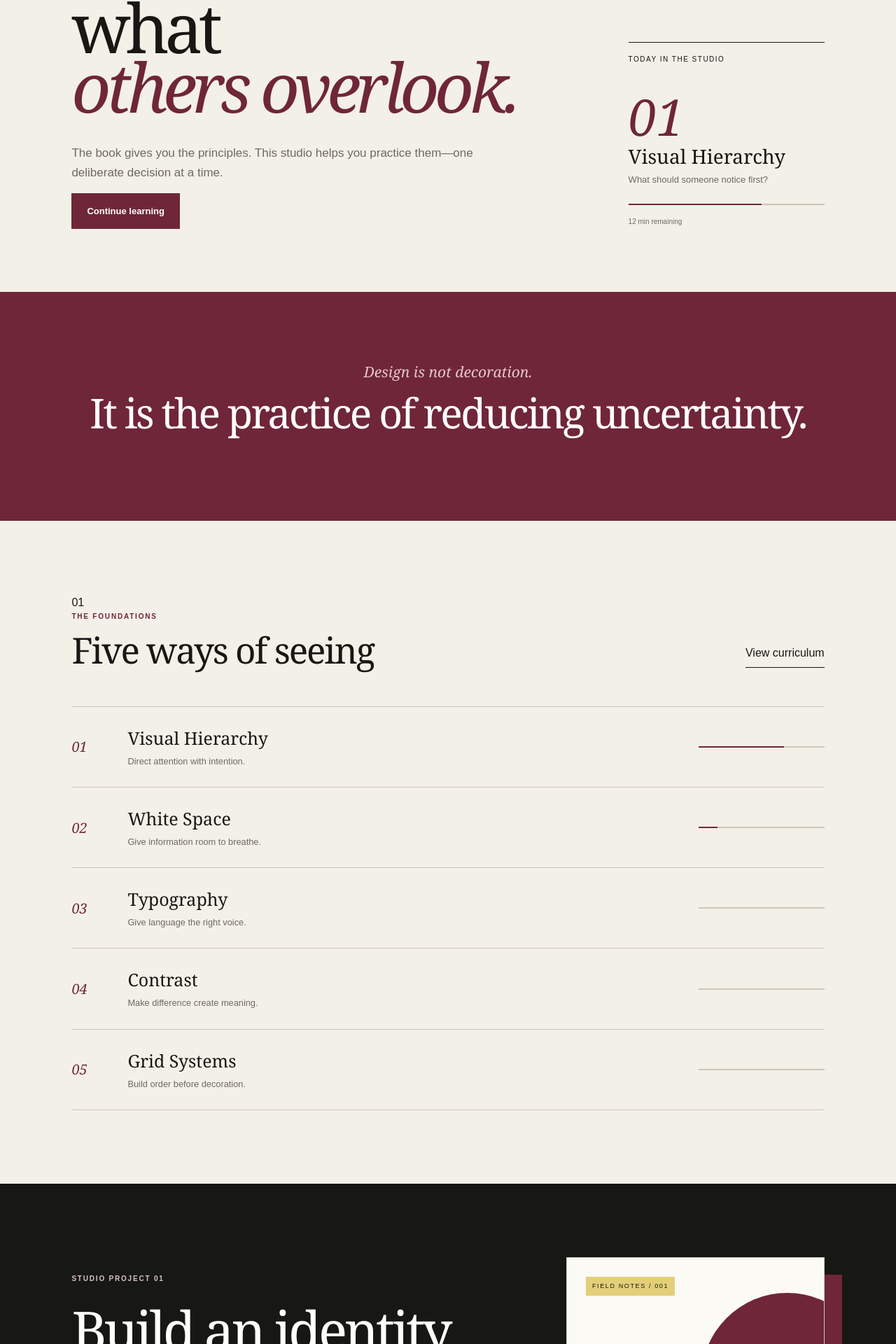
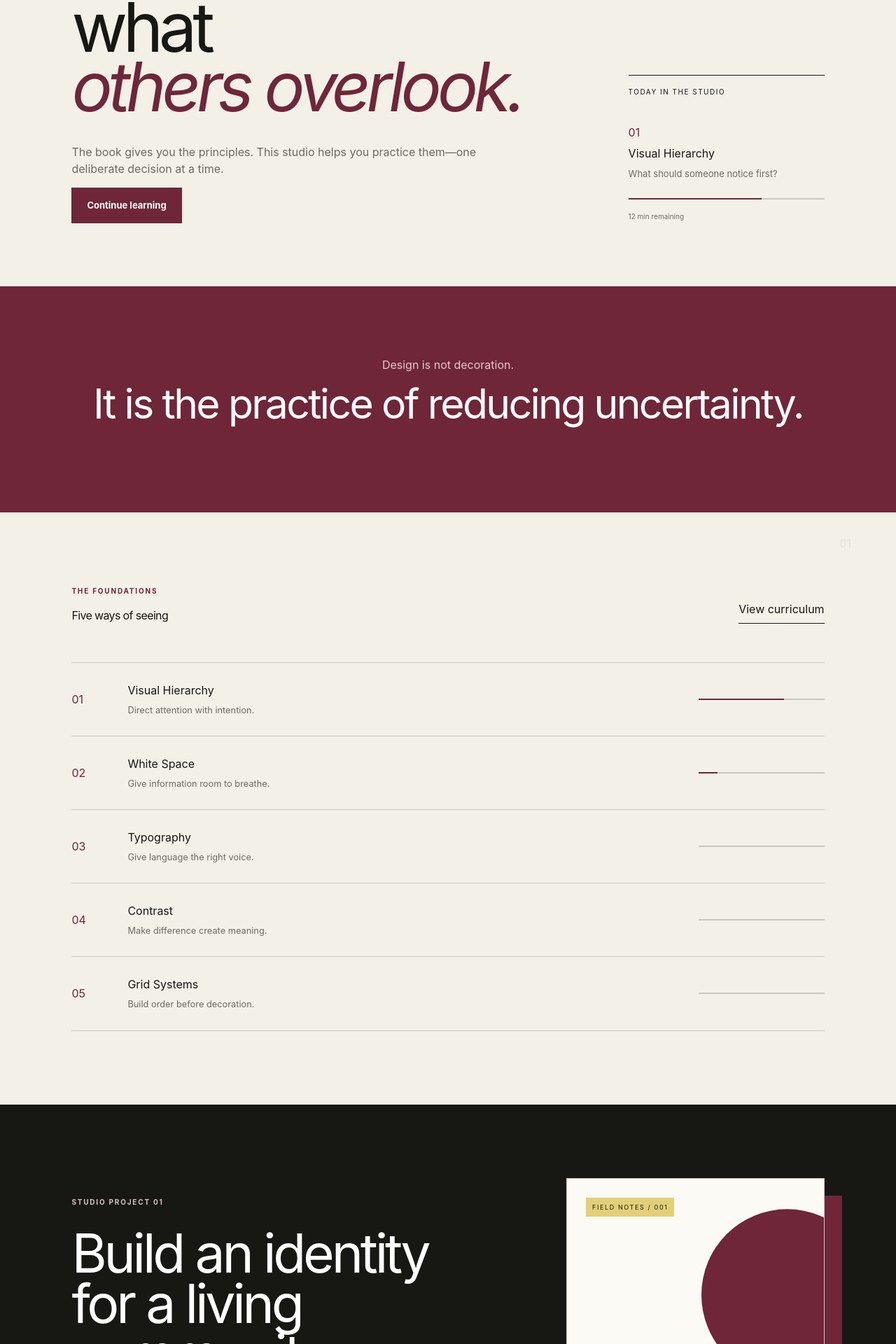
Before and after one commit to aiyannaworks-works/thecreativestudio, a Next.js app: page / in a window 1280 px wide. Shown: the part 319-2239 px from the top of the page at 70% size. Built offline with nearby package versions, Linux system fonts and the light colour scheme.

Commit message:
Refine typography and visual rhythm

```diff
--- a/app/globals.css
+++ b/app/globals.css
@@ -14,7 +14,7 @@
 
 * { box-sizing: border-box; }
 html { scroll-behavior: smooth; }
-body { margin: 0; background: var(--canvas); color: var(--ink); font-family: Arial, Helvetica, sans-serif; }
+body { margin: 0; background: var(--canvas); color: var(--ink); font-family: var(--font-interface), Arial, Helvetica, sans-serif; }
 button, input { font: inherit; }
 button, a { -webkit-tap-highlight-color: transparent; }
 button:focus-visible, a:focus-visible, input:focus-visible { outline: 3px solid var(--yellow); outline-offset: 3px; }
@@ -31,55 +31,61 @@ nav .active { color: var(--ink); border-color: var(--wine); }
 .hero-grid { display: grid; grid-template-columns: minmax(0, 1.5fr) minmax(280px, .55fr); gap: 9vw; align-items: end; }
 .eyebrow { text-transform: uppercase; letter-spacing: .18em; font-size: 10px; font-weight: 700; color: var(--wine); display: block; margin-bottom: 30px; }
 h1, h2, h3, p { margin-top: 0; }
-h1, .manifesto h2, .project-copy h2, .lesson-page h1 { font-family: Georgia, "Times New Roman", serif; font-weight: 400; }
+h1, h2, h3, .lesson-index, .lesson-number { font-family: var(--font-display), Georgia, "Times New Roman", serif; font-weight: 400; }
 .hero h1 { font-size: clamp(55px, 7.6vw, 118px); line-height: .88; letter-spacing: -.065em; margin: 0 0 38px; }
 em { color: var(--wine); font-weight: 400; }
-.lede { max-width: 580px; color: var(--muted); font-size: 17px; line-height: 1.65; }
+.lede { max-width: 580px; color: var(--muted); font: 400 16px/1.8 var(--font-reading), Georgia, serif; }
 .primary, .paper-button { border: 0; padding: 16px 22px; background: var(--wine); color: white; cursor: pointer; margin-top: 15px; font-weight: 700; font-size: 13px; }
 .primary:hover { background: var(--wine-dark); }
 .today-card { border-top: 1px solid var(--ink); padding-top: 16px; position: relative; }
 .card-kicker { font-size: 10px; text-transform: uppercase; letter-spacing: .15em; }
-.lesson-index { font: italic 72px/1 Georgia, serif; color: var(--wine); margin: 38px 0 6px; }
-.today-card h2 { font: 400 28px/1.1 Georgia, serif; margin-bottom: 8px; }
+.lesson-index { font: italic 72px/1 var(--font-display), Georgia, serif; color: var(--wine); margin: 38px 0 6px; }
+.today-card h2 { font: 400 28px/1.1 var(--font-display), Georgia, serif; margin-bottom: 8px; }
 .today-card p { color: var(--muted); font-size: 13px; }
 .progress-track, .mini-progress { display: block; height: 2px; background: var(--rule); margin: 25px 0 10px; }
 .progress-track span, .mini-progress i { display: block; height: 100%; background: var(--wine); }
 .today-card small { color: var(--muted); font-size: 10px; }
 
 .manifesto { background: var(--wine); color: white; text-align: center; padding: 100px 5vw 110px; }
-.manifesto p { color: #e7c7ce; font: italic 21px Georgia, serif; }
+.manifesto p { color: #e7c7ce; font: italic 21px var(--font-reading), Georgia, serif; }
 .manifesto h2 { font-size: clamp(35px, 4.6vw, 70px); letter-spacing: -.045em; margin: 0; }
-.section { padding: 105px 8vw; }
+.section { padding: 105px 8vw; position: relative; overflow: hidden; }
+.section-number { position: absolute; right: 5vw; top: 32px; color: rgba(111,38,56,.07); font: 400 clamp(120px, 18vw, 280px)/.75 var(--font-display), Georgia, serif; pointer-events: none; user-select: none; }
 .section-heading { display: flex; align-items: end; justify-content: space-between; margin-bottom: 55px; }
 .section-heading .eyebrow { margin-bottom: 15px; }
-.section-heading h2 { margin: 0; font: 400 clamp(38px, 4vw, 62px)/1 Georgia, serif; letter-spacing: -.04em; }
+.section-heading h2 { margin: 0; font: 400 clamp(38px, 4vw, 62px)/1 var(--font-display), Georgia, serif; letter-spacing: -.04em; }
 .text-link { border: 0; border-bottom: 1px solid var(--ink); background: none; padding: 8px 0; cursor: pointer; }
 .lesson-list { border-top: 1px solid var(--rule); }
-.lesson-row { width: 100%; display: grid; grid-template-columns: 80px minmax(220px, 1fr) 180px; align-items: center; text-align: left; border: 0; border-bottom: 1px solid var(--rule); background: transparent; padding: 27px 0; cursor: pointer; color: var(--ink); }
-.lesson-row:hover { padding-left: 10px; background: rgba(255,255,255,.25); }
-.lesson-number { color: var(--wine); font: italic 20px Georgia, serif; }
-.lesson-row strong { font: 400 25px Georgia, serif; display: block; }
+.lesson-row { width: 100%; display: grid; grid-template-columns: 80px minmax(220px, 1fr) 180px; align-items: center; text-align: left; border: 0; border-bottom: 1px solid var(--rule); background: transparent; padding: 27px 0; cursor: pointer; color: var(--ink); transition: padding .25s ease, background .25s ease; }
+.lesson-row:hover { padding-left: 14px; background: rgba(255,255,255,.32); }
+.lesson-number { color: var(--wine); font: italic 20px var(--font-display), Georgia, serif; transition: transform .25s ease; transform-origin: left center; }
+.lesson-row:hover .lesson-number { transform: scale(1.24); }
+.lesson-row strong { font: 400 25px var(--font-display), Georgia, serif; display: block; transition: transform .25s ease, color .25s ease; }
+.lesson-row:hover strong { color: var(--wine); transform: translateX(8px); }
 .lesson-row small { color: var(--muted); display: block; padding-top: 7px; }
 .mini-progress { margin: 0; }
 
 .project-section { background: var(--ink); color: white; display: grid; grid-template-columns: 1.2fr .8fr; gap: 12vw; align-items: center; }
 .eyebrow.light { color: #d9c3c8; }
 .project-copy h2 { font-size: clamp(48px, 6vw, 85px); line-height: .94; letter-spacing: -.055em; }
-.project-copy > p { max-width: 580px; color: #b8b4aa; line-height: 1.7; }
+.project-copy > p { max-width: 580px; color: #b8b4aa; font: 400 15px/1.8 var(--font-reading), Georgia, serif; }
 .phase-list { display: grid; grid-template-columns: 1fr 1fr; gap: 12px; margin: 35px 0; color: #d0cbc1; font-size: 11px; letter-spacing: .08em; }
 .paper-button { background: var(--paper); color: var(--ink); }
 .project-poster { min-height: 570px; background: var(--paper); color: var(--ink); padding: 27px; position: relative; display: flex; flex-direction: column; overflow: hidden; border: 1px solid var(--rule); box-shadow: 25px 25px 0 var(--wine); }
 .project-poster > span { width: fit-content; background: var(--yellow); padding: 7px 9px; font-size: 9px; letter-spacing: .18em; }
-.sun { position: absolute; right: -70px; top: 50px; width: 245px; height: 245px; background: var(--wine); border-radius: 50%; }
+.sun { position: absolute; right: -70px; top: 50px; width: 245px; height: 245px; background: var(--wine); border-radius: 50%; transform: translateY(var(--project-shift, 0)); transition: transform .1s linear; }
 .project-poster h3 { font: 700 clamp(55px, 6vw, 91px)/.78 Arial, sans-serif; letter-spacing: -.08em; text-transform: uppercase; z-index: 1; margin: auto 0 22px; }
-.project-poster p { font: italic 20px Georgia, serif; z-index: 1; }
+.project-poster p { font: italic 18px/1.45 var(--font-reading), Georgia, serif; z-index: 1; }
 .poster-foot { border-top: 2px solid; padding-top: 15px; display: flex; justify-content: space-between; font-weight: 700; font-size: 29px; line-height: .8; }
 .poster-foot span:last-child { font-size: 11px; line-height: 1.1; text-align: right; }
 
-.observation-grid { display: grid; grid-template-columns: repeat(3, 1fr); gap: 22px; }
-.observation { padding: 18px; min-height: 340px; display: flex; flex-direction: column; }
+.observation-grid { display: grid; grid-template-columns: 1.12fr .84fr 1fr; gap: 22px; align-items: start; }
+.observation { padding: 18px; min-height: 340px; display: flex; flex-direction: column; transition: transform .3s ease, box-shadow .3s ease; }
+.observation:nth-child(2) { margin-top: 62px; min-height: 300px; }
+.observation:nth-child(3) { margin-top: 18px; min-height: 380px; }
+.observation:hover { transform: translateY(-9px); box-shadow: 0 18px 40px rgba(23,23,19,.11); }
 .observation > span { font-size: 9px; text-transform: uppercase; letter-spacing: .15em; }
-.observation h3 { font: 400 23px Georgia, serif; margin: auto 0 7px; }
+.observation h3 { font: 400 23px var(--font-display), Georgia, serif; margin: auto 0 7px; }
 .observation p { font-size: 10px; color: var(--muted); margin: 0; }
 .observation.cream { background: #e4ded1; }
 .observation.yellow { background: var(--paper); border: 1px solid var(--rule); }
@@ -88,42 +94,55 @@ em { color: var(--wine); font-weight: 400; }
 .observation.wine p { color: #d6bbc2; }
 .visual { min-height: 170px; display: flex; align-items: center; justify-content: center; gap: 13px; }
 .visual i { display: block; width: 1px; height: 95px; background: currentColor; }
-.visual b { font: 400 75px Georgia, serif; letter-spacing: -.15em; }
+.visual b { font: 400 75px var(--font-display), Georgia, serif; letter-spacing: -.15em; }
 .visual-1 { justify-content: flex-start; border-bottom: 1px solid; }
 .visual-1 b { font: 700 68px Arial; text-transform: uppercase; }
 .visual-2 { transform: rotate(-8deg); }
 
 .lesson-page { padding: 60px 7vw 110px; min-height: 100vh; }
+.lesson-progress { position: fixed; right: 2vw; top: 50%; z-index: 8; transform: translateY(-50%); display: grid; justify-items: center; gap: 9px; color: var(--wine); font-size: 10px; }
+.lesson-progress i { width: 1px; height: 90px; background: var(--rule); position: relative; overflow: hidden; }
+.lesson-progress b { position: absolute; inset: 0 0 auto; height: 20%; background: var(--wine); }
+.lesson-progress small { color: var(--muted); font-size: 9px; }
 .back-link { border: 0; background: none; padding: 0 0 70px; cursor: pointer; }
 .lesson-intro { display: grid; grid-template-columns: 1.2fr .8fr; gap: 8vw; align-items: end; margin-bottom: 90px; }
 .lesson-page h1 { font-size: clamp(75px, 10vw, 145px); line-height: .72; letter-spacing: -.07em; margin: 0; }
 .lesson-definition { border-top: 1px solid var(--ink); padding-top: 18px; }
 .lesson-definition span { font-size: 9px; letter-spacing: .17em; }
-.lesson-definition p { font: 400 29px/1.25 Georgia, serif; margin: 40px 0 0; }
+.lesson-definition p { font: 400 24px/1.45 var(--font-reading), Georgia, serif; margin: 40px 0 0; }
 .exercise-shell { display: grid; grid-template-columns: .78fr 1.22fr; background: var(--paper); border: 1px solid var(--rule); }
 .exercise-copy { padding: 52px; }
-.exercise-copy h2 { font: 400 42px/1.05 Georgia, serif; letter-spacing: -.04em; }
-.exercise-copy > p { color: var(--muted); line-height: 1.6; font-size: 14px; }
+.exercise-copy h2 { font: 400 42px/1.05 var(--font-display), Georgia, serif; letter-spacing: -.04em; }
+.exercise-copy > p { color: var(--muted); font: 400 14px/1.75 var(--font-reading), Georgia, serif; }
 label { display: grid; grid-template-columns: 1fr auto; gap: 8px; margin: 27px 0; font-size: 12px; font-weight: 700; }
 label output { color: var(--wine); }
 input[type="range"] { grid-column: 1 / -1; accent-color: var(--wine); width: 100%; }
 .feedback { border-left: 3px solid var(--yellow); padding: 12px 15px; background: var(--canvas); margin-top: 34px; }
 .feedback span { font-size: 9px; text-transform: uppercase; letter-spacing: .15em; font-weight: 700; }
-.feedback p { font: italic 16px/1.4 Georgia, serif; margin: 8px 0 0; }
+.feedback p { font: italic 15px/1.55 var(--font-reading), Georgia, serif; margin: 8px 0 0; }
 .canvas-wrap { padding: 45px; background: #d9d4c9; display: flex; flex-direction: column; justify-content: center; }
 .practice-canvas { aspect-ratio: 4 / 5; max-height: 650px; background: var(--paper); border: 1px solid var(--rule); padding: 9%; display: flex; flex-direction: column; justify-content: center; align-items: flex-start; box-shadow: 12px 12px 0 var(--wine); transition: gap .15s ease; }
 .canvas-label { width: fit-content; background: var(--yellow); padding: 6px 8px; font-size: 8px; letter-spacing: .15em; }
 .practice-canvas strong { font-family: Arial, sans-serif; line-height: .75; letter-spacing: -.09em; transition: font-size .15s ease; }
 .canvas-rule { height: 4px; background: var(--ink); width: 100%; }
 .practice-canvas p { font-weight: 700; line-height: 1.05; margin: 0; transition: font-size .15s ease; }
-.practice-canvas small { font: italic 13px/1.3 Georgia, serif; }
+.practice-canvas small { font: italic 12px/1.5 var(--font-reading), Georgia, serif; }
 .canvas-actions { display: flex; justify-content: space-between; align-items: center; margin-top: 27px; }
 .canvas-actions button:first-child { border: 0; background: none; text-decoration: underline; cursor: pointer; }
 .canvas-actions .primary { margin: 0; }
 
 footer { min-height: 230px; padding: 55px 8vw; border-top: 1px solid var(--rule); display: grid; grid-template-columns: auto 1fr auto; align-items: end; gap: 30px; }
-footer p { font: italic 17px Georgia, serif; margin: 0; }
+footer p { font: italic 16px/1.5 var(--font-reading), Georgia, serif; margin: 0; }
 footer > span { color: var(--muted); font-size: 10px; }
+
+[data-reveal] { opacity: 0; transform: translateY(24px); transition: opacity .65s ease, transform .65s cubic-bezier(.2,.75,.25,1); }
+[data-reveal].is-visible { opacity: 1; transform: translateY(0); }
+.view-enter { animation: view-enter .45s ease both; }
+
+@keyframes view-enter {
+  from { opacity: 0; transform: translateY(8px); }
+  to { opacity: 1; transform: translateY(0); }
+}
 
 @media (max-width: 850px) {
   .site-header { grid-template-columns: 1fr auto; }
@@ -138,13 +157,22 @@ footer > span { color: var(--muted); font-size: 10px; }
   .project-section { gap: 70px; }
   .project-poster { max-width: 480px; min-height: 530px; }
   .observation-grid { grid-template-columns: 1fr; }
-  .lesson-row { grid-template-columns: 55px 1fr 30px; }
+  .observation:nth-child(2), .observation:nth-child(3) { margin-top: 0; min-height: 320px; }
+  .lesson-progress { display: none; }
+  .lesson-row { grid-template-columns: 55px 1fr; }
   .lesson-row .mini-progress { display: none; }
   .lesson-page { padding: 40px 5vw 100px; }
   .lesson-intro { gap: 60px; }
   .exercise-copy, .canvas-wrap { padding: 28px; }
   footer { margin-bottom: 49px; grid-template-columns: auto 1fr; }
   footer > span { grid-column: 1 / -1; }
+}
+
+@media (prefers-reduced-motion: reduce) {
+  html { scroll-behavior: auto; }
+  *, *::before, *::after { animation-duration: .01ms !important; animation-iteration-count: 1 !important; transition-duration: .01ms !important; }
+  [data-reveal] { opacity: 1; transform: none; }
+  .sun { transform: none; }
 }
 
 @media (max-width: 520px) {
@@ -163,7 +191,3 @@ footer > span { color: var(--muted); font-size: 10px; }
   .canvas-actions { gap: 15px; }
   .canvas-actions .primary { padding: 13px 14px; }
 }
-
-@media (prefers-reduced-motion: reduce) {
-  * { scroll-behavior: auto !important; transition: none !important; }
-}
```
